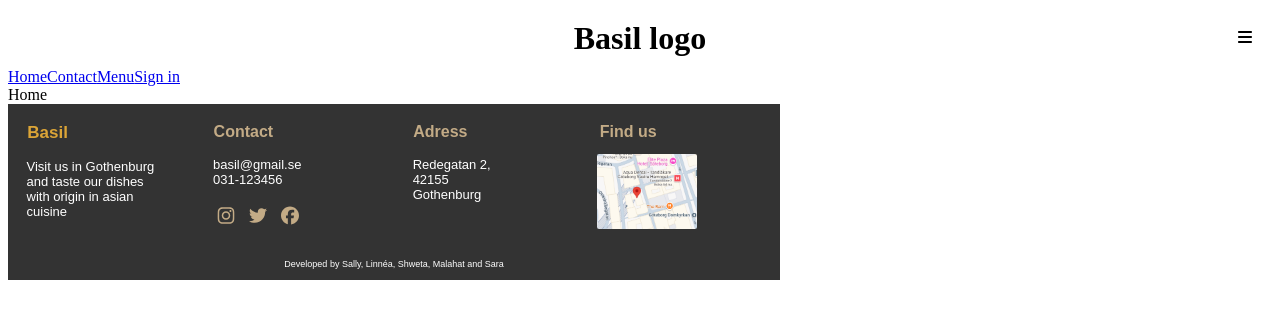
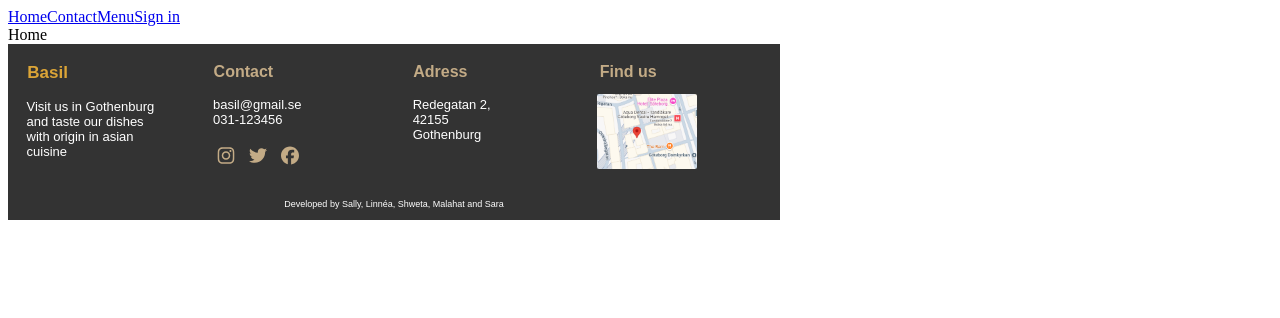
Before and after one commit to NinjaNean/basilika, a React (Vite) app: page / in a window 1280 px wide. Shown: the top 318 px of the page. Built offline with nearby package versions, Linux system fonts and the light colour scheme.

Commit message:
remove header from this branch

```diff
--- a/src/App.jsx
+++ b/src/App.jsx
@@ -1,13 +1,11 @@
 import { NavLink, Outlet } from "react-router";
 import "./App.css";
 import Footer from "./Component/footer/Footer.jsx";
-import Header from "./Component/header/Header.jsx";
 
 function App() {
   return (
     <>
       <header>
-        <Header/>
         <NavLink to={"/"}>Home</NavLink>
         <NavLink to={"/contact"}>Contact</NavLink>
         <NavLink to={"/menu"}>Menu</NavLink>
--- a/src/Component/header/Header.css
+++ /dev/null
@@ -1,14 +0,0 @@
-.header-container {
-    display: flex;
-    align-items: center;
-    justify-content: center;
-    position: relative;
-    height: 60px;
-    padding: 0 20px;
-  }
-
-  .menu-toggle {
-    position: absolute;
-    right: 20px;
-    font-size: 24
-}
--- a/src/Component/header/Header.jsx
+++ /dev/null
@@ -1,37 +0,0 @@
-import '../header/Header.css';
-import { FontAwesomeIcon } from '@fortawesome/react-fontawesome';
-import { faBars } from '@fortawesome/free-solid-svg-icons';
-import { useState } from 'react';
-
-
-const Header = () => {
-    const [menuOpen, setMenuOpen] = useState(false);
-
-  const toggleMenu = () => {
-    setMenuOpen(!menuOpen);
-  };
-
-  return (
-    <header>
-      <div className="header-container">
-        <div className="menu-toggle " onClick={toggleMenu}>
-            <FontAwesomeIcon icon={faBars} className="menu-bar" />
-        </div>
-        <h1 className="header-title">Basil logo</h1>
-      </div>
-
-      {menuOpen && (
-        <nav className="nav-links">
-          <ul>
-            <li><a href="#">Home</a></li>
-            <li><a href="#">Contact</a></li>
-            <li><a href="#">Menu</a></li>
-            <li><a href="#">Sign in</a></li>
-          </ul>
-        </nav>
-      )}
-
-    </header>
-  );
-}
-export default Header;
```
